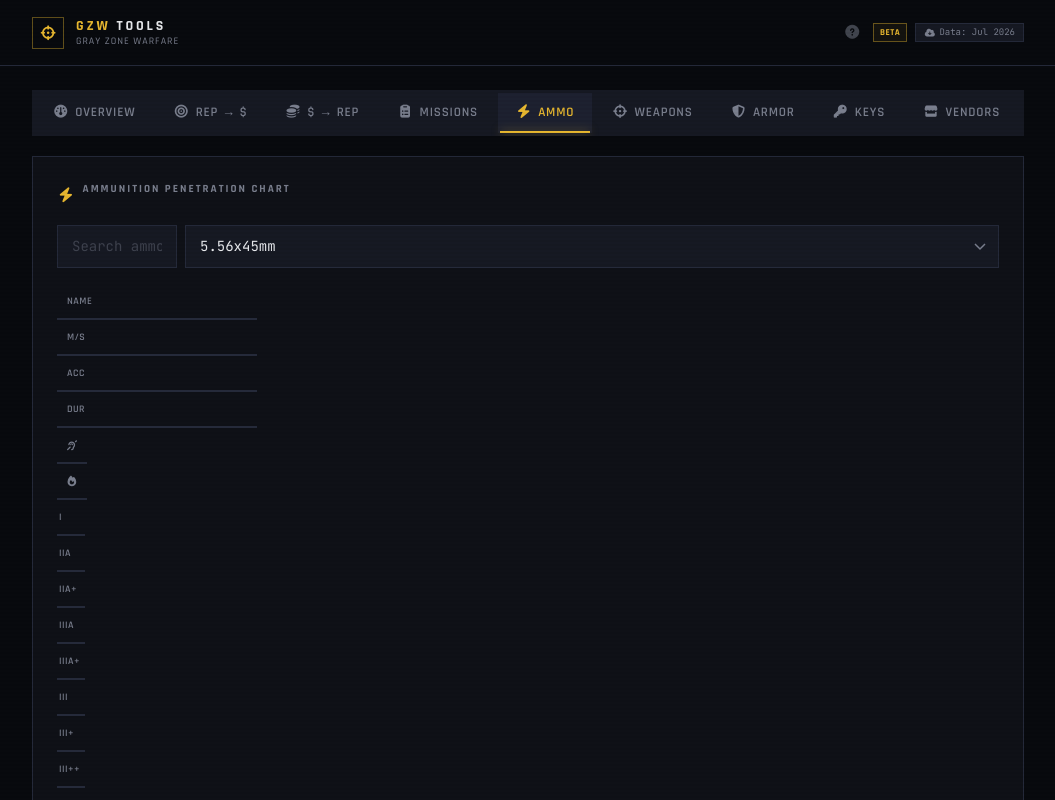
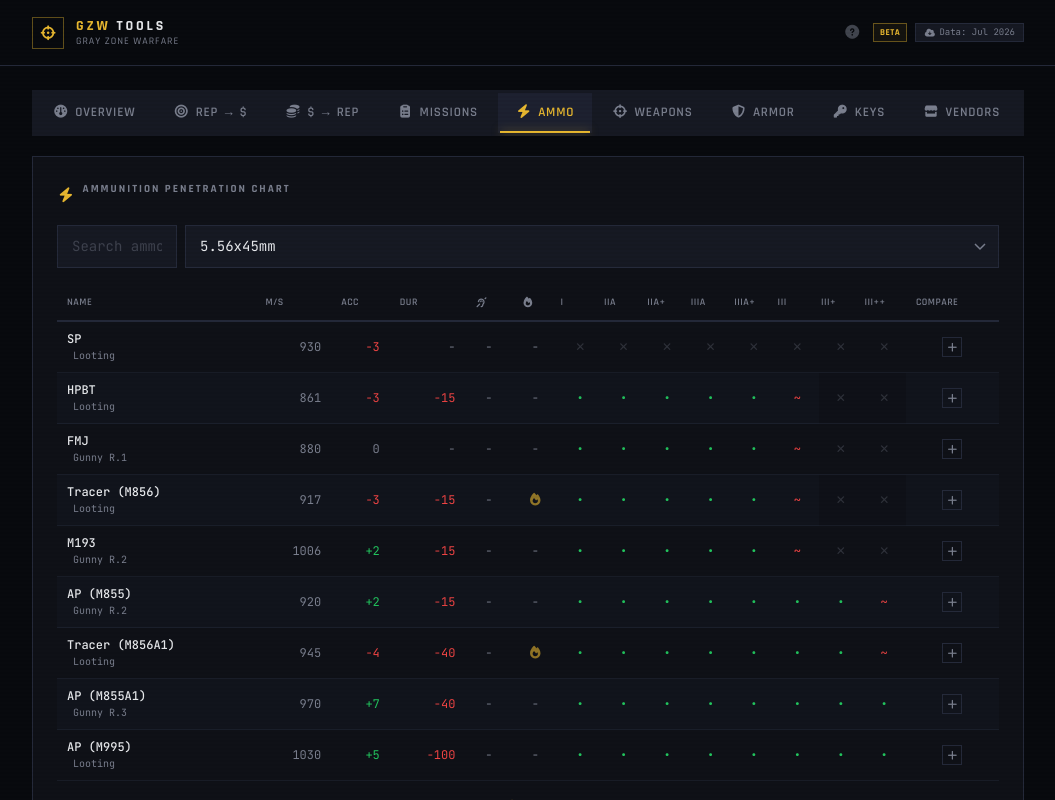
Before and after one commit to ZoniBoy00/gzw-tools, a React (Vite) app: page /ammo in a window 1280 px wide. Shown: the top 800 px of the page, without its empty margins (112-1167 px from the left). Built offline with nearby package versions, Linux system fonts and the light colour scheme.

Commit message:
fix: revert to table-cell with normal line-height and 12px padding

```diff
--- a/src/index.css
+++ b/src/index.css
@@ -244,10 +244,8 @@ select.input {
 .table-wrap th {
   position: sticky;
   top: 0;
-  display: flex;
-  align-items: center;
-  padding: 0 10px;
-  min-height: 36px;
+  text-align: left;
+  padding: 12px 10px;
   color: var(--color-text-muted);
   font-weight: 600;
   text-transform: uppercase;
@@ -257,8 +255,8 @@ select.input {
   white-space: nowrap;
   background: var(--color-surface);
   z-index: 10;
-  line-height: 1;
-  box-sizing: border-box;
+  vertical-align: middle;
+  line-height: normal;
 }
 /* Match all th content — text and icons — in a single line box */
 .table-wrap th i,
```
